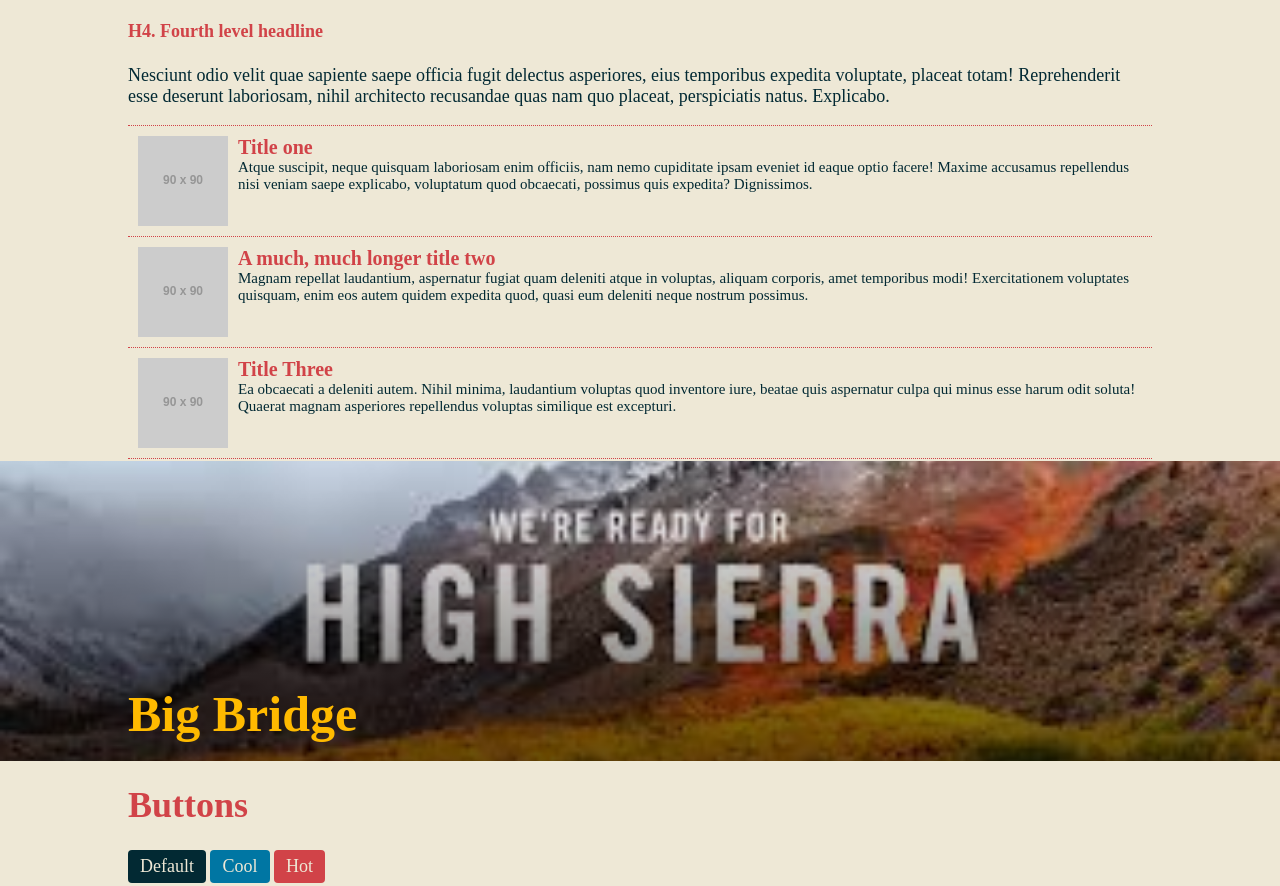
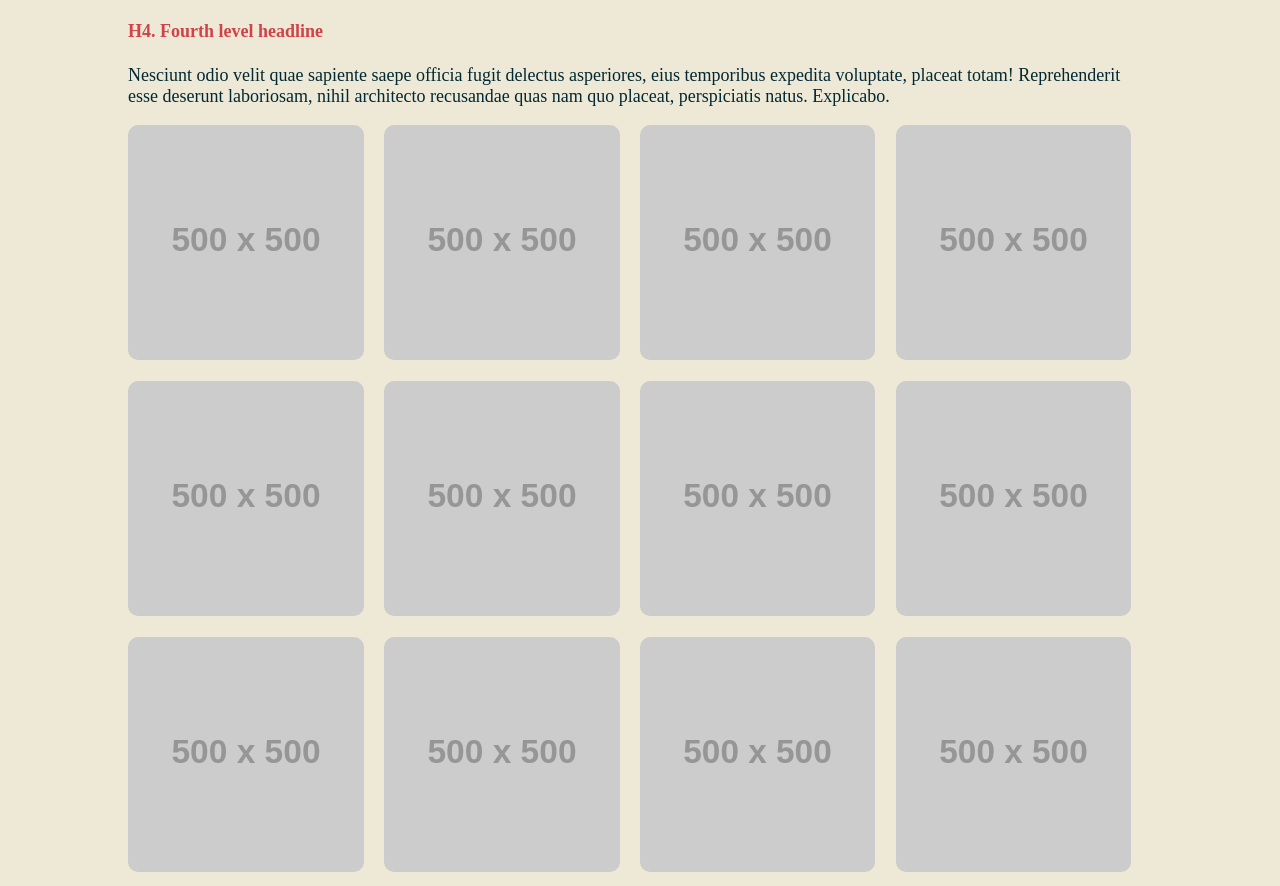
Before and after one commit to mwangaben/sassEssentials, a website: page builds/sassEssentials/index.html in a window 1280 px wide. Shown: the part 1246-2132 px from the top of the page. Drawn offline with nearby package versions, Linux system fonts and the light colour scheme; files that its build step writes are made by us from their sources; placeholder pictures from the web are drawn by us.

Commit message:
Math opeaetors with sass

```diff
--- a/builds/sassEssentials/index.html
+++ b/builds/sassEssentials/index.html
@@ -47,21 +47,21 @@
     <h4>H4. Fourth level headline</h4>
     <p>Nesciunt odio velit quae sapiente saepe officia fugit delectus asperiores, eius temporibus expedita voluptate, placeat totam! Reprehenderit esse deserunt laboriosam, nihil architecto recusandae quas nam quo placeat, perspiciatis natus. Explicabo.</p>
 
-    <!--<div class="grid">-->
-      <!--<div class="item"><img src="http://placehold.it/500x500" alt="thumbnail"></div>-->
-      <!--<div class="item"><img src="http://placehold.it/500x500" alt="thumbnail"></div>-->
-      <!--<div class="item"><img src="http://placehold.it/500x500" alt="thumbnail"></div>-->
-      <!--<div class="item"><img src="http://placehold.it/500x500" alt="thumbnail"></div>-->
-      <!--<div class="item"><img src="http://placehold.it/500x500" alt="thumbnail"></div>-->
-      <!--<div class="item"><img src="http://placehold.it/500x500" alt="thumbnail"></div>-->
-      <!--<div class="item"><img src="http://placehold.it/500x500" alt="thumbnail"></div>-->
-      <!--<div class="item"><img src="http://placehold.it/500x500" alt="thumbnail"></div>-->
-      <!--<div class="item"><img src="http://placehold.it/500x500" alt="thumbnail"></div>-->
-      <!--<div class="item"><img src="http://placehold.it/500x500" alt="thumbnail"></div>-->
-      <!--<div class="item"><img src="http://placehold.it/500x500" alt="thumbnail"></div>-->
-      <!--<div class="item"><img src="http://placehold.it/500x500" alt="thumbnail"></div>-->
-      <!--<div class="item"><img src="http://placehold.it/500x500" alt="thumbnail"></div>-->
-    <!--</div>-->
+    <div class="grid">
+      <div class="item"><img src="http://placehold.it/500x500" alt="thumbnail"></div>
+      <div class="item"><img src="http://placehold.it/500x500" alt="thumbnail"></div>
+      <div class="item"><img src="http://placehold.it/500x500" alt="thumbnail"></div>
+      <div class="item"><img src="http://placehold.it/500x500" alt="thumbnail"></div>
+      <div class="item"><img src="http://placehold.it/500x500" alt="thumbnail"></div>
+      <div class="item"><img src="http://placehold.it/500x500" alt="thumbnail"></div>
+      <div class="item"><img src="http://placehold.it/500x500" alt="thumbnail"></div>
+      <div class="item"><img src="http://placehold.it/500x500" alt="thumbnail"></div>
+      <div class="item"><img src="http://placehold.it/500x500" alt="thumbnail"></div>
+      <div class="item"><img src="http://placehold.it/500x500" alt="thumbnail"></div>
+      <div class="item"><img src="http://placehold.it/500x500" alt="thumbnail"></div>
+      <div class="item"><img src="http://placehold.it/500x500" alt="thumbnail"></div>
+      <div class="item"><img src="http://placehold.it/500x500" alt="thumbnail"></div>
+    </div>
 
     <ol class="media">
       <li class="item">
--- a/process/sass/modules/_interface.scss
+++ b/process/sass/modules/_interface.scss
@@ -32,3 +32,17 @@
   @extend %btn;
   background: $color-btn-hot;
 }
+.grid {
+  @include  clearfix;
+  .item{
+    float: left;
+    @include imagegrid(4, 2%);
+  }
+  img {
+    display: block;
+    -webkit-border-radius:10px;
+    -moz-border-radius:10px;
+    border-radius:10px;
+    max-width:100%;
+  }
+}
--- a/process/sass/modules/_mixins.scss
+++ b/process/sass/modules/_mixins.scss
@@ -18,3 +18,15 @@
     clear: both;
   }
 }
+
+@mixin  imagegrid($qty, $margin) {
+  width:((100% - (($qty) * $margin)) / $qty);
+  &:nth-child(n) {
+    margin-right:$margin;
+    margin-bottom:$margin;
+  }
+  &:nth-child(#{$qty}n) {
+    margin-right:$margin;
+    margin-bottom:$margin;
+  }
+}
```
